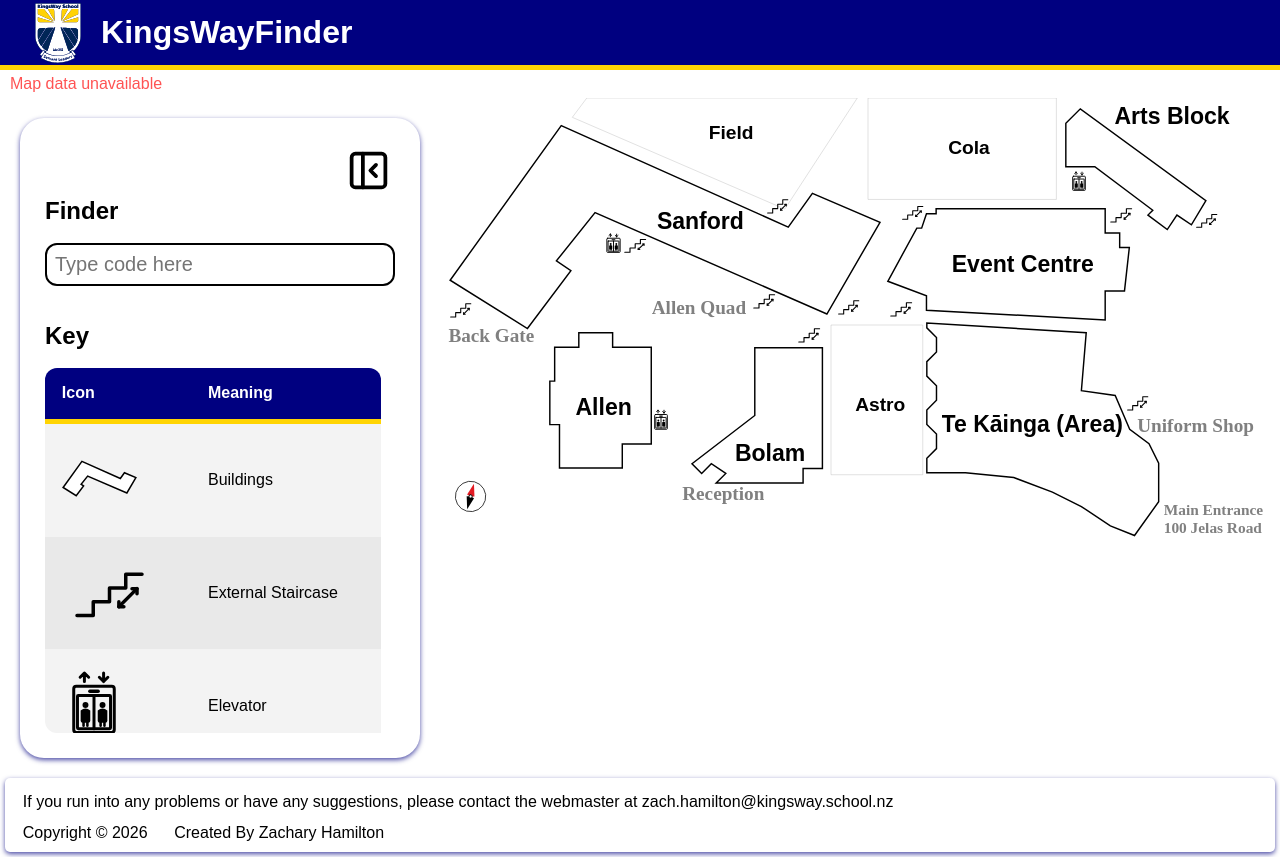
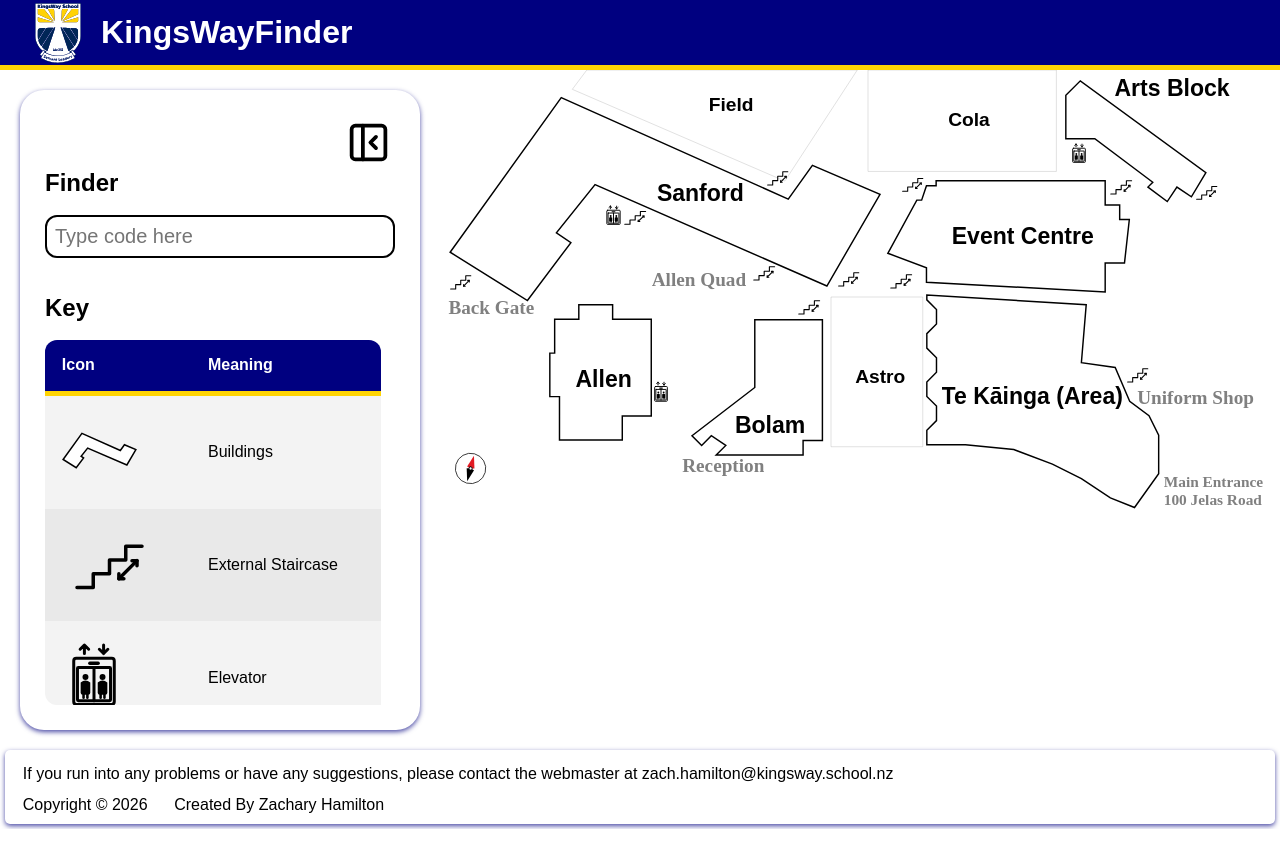
Before and after one commit to ZachHamiton/12DGT-Programing-and-Project-Management, a Flask app: page / in a window 1280 px wide. After the commit the page ends 829 px from the top, so only its background shows below. Run offline with Flask 3, Linux system fonts and the light colour scheme.

Commit message:
Ready to hand in

```diff
--- a/KingsWayFinder/website/static/script.js
+++ b/KingsWayFinder/website/static/script.js
@@ -61,8 +61,8 @@ const teKaingaIndicator = document.getElementById("indicator_te-kainga");
 const artsBlockIndicator = document.getElementById("indicator_arts_block");
 
 
-// const for error message box that will be unhidden if the json file fails to load
-const errorMessageBox = document.getElementById("error_message_box")
+// const for error message that will be unhidden if the json file fails to load
+const errorMessageBox = document.getElementById("error_message");
 
 
 
@@ -168,7 +168,7 @@ async function loadJSON(file) {
   } catch (err) {
     // displays error messages
     console.error(err.message);
-    errorMessageBox.classList.remove("hidden")
+    errorMessageBox.classList.remove("hidden");
   }
 }
 loadJSON("/static/classes.json");
--- a/KingsWayFinder/website/static/styles.css
+++ b/KingsWayFinder/website/static/styles.css
@@ -155,6 +155,7 @@ abbr {
   padding: 8px;
   border-radius: 12px;
   width: 350px;
+  max-width: 90vw;
   font-size: 20px;
   /* position: static; */
 }
@@ -561,12 +562,6 @@ animation-fill-mode: forwards;
 }
 
 
-/* sets the size of the error message box and also puts the error message in the centre of the screen */
-.error_message_box{
-  width: 100%;
-  display: flex;
-  align-items: center;
-}
 
 /* Makes the error message text look like an error massage*/
 .error_message{
--- a/KingsWayFinder/website/templates/base.html
+++ b/KingsWayFinder/website/templates/base.html
@@ -5,7 +5,7 @@
         <meta charset="UTF-8">
         <meta name="viewport" content="width=device-width, initial-scale=1.0">
         <link rel="stylesheet" href="{{ url_for('static', filename='styles.css') }}">
-        <!-- <link rel="icon" href="{{ url_for('static', filename='images/kingsway_logo_square.svg') }}"> -->
+
         <!-- Blank space for the title to be filled in by the templates-->
         <title>{% block title %}Base.html{% endblock %}</title>
 
@@ -23,9 +23,7 @@
         <!-- Content section -->
         <!-- This is where the majority of the html is located -->
         <!-- It contains all the maps and the sidebar-->
-        <div class = "hidden error_message_box" id = "error_message_box">
-            <p class = "error_message">Map data unavailable</p>
-        </div>
+
 
         <div class = "content">
             {% block content %}
--- a/KingsWayFinder/website/templates/map.html
+++ b/KingsWayFinder/website/templates/map.html
@@ -12,12 +12,11 @@
     <div class = "spacer"></div>
 
 
-
-
     <!-- Sidebar -->
     <!-- The sidebar holds the finder input (until screen size is below 1024px) and the map key -->
     <div class = "sidebar" id = "left_sidebar">
         <div class = "sidebar_content">
+
 
 
             <!-- Button that hides the sidebar when pressed -->
@@ -33,10 +32,13 @@
             <!-- When this input is typed into, it highlights places on the map depending on what is typed in -->
             <input type = "text" placeholder = "Type code here" class = "finder_input" id = "finder_input">
 
+            <!-- if the json file fails to load then this message will be displayed -->
+            <p class = "error_message hidden" id = "error_message">Map data unavailable</p>
 
             <!-- Gives space between the input and the next element -->
             <br class = "finder_text">
             <br class = "finder_text">
+
 
             <!-- The key gives the user useful information on the map like what the icons mean and which letters to type in the input so that it highlights buildings -->
             <h2>Key</h2>
```
Also changed, not shown: KingsWayFinder/website/static/classes.json (+0 -7 lines).
